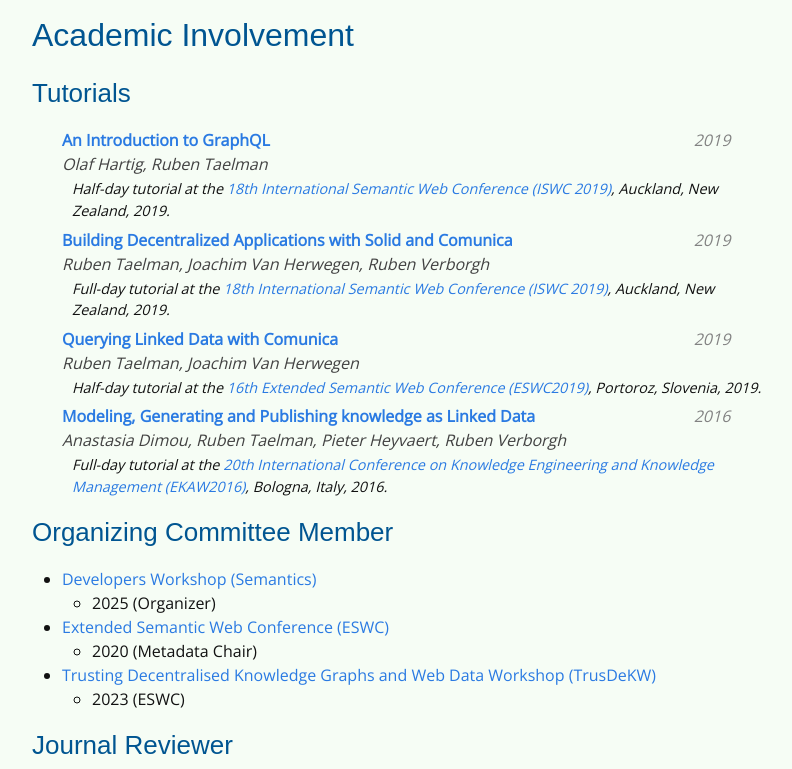
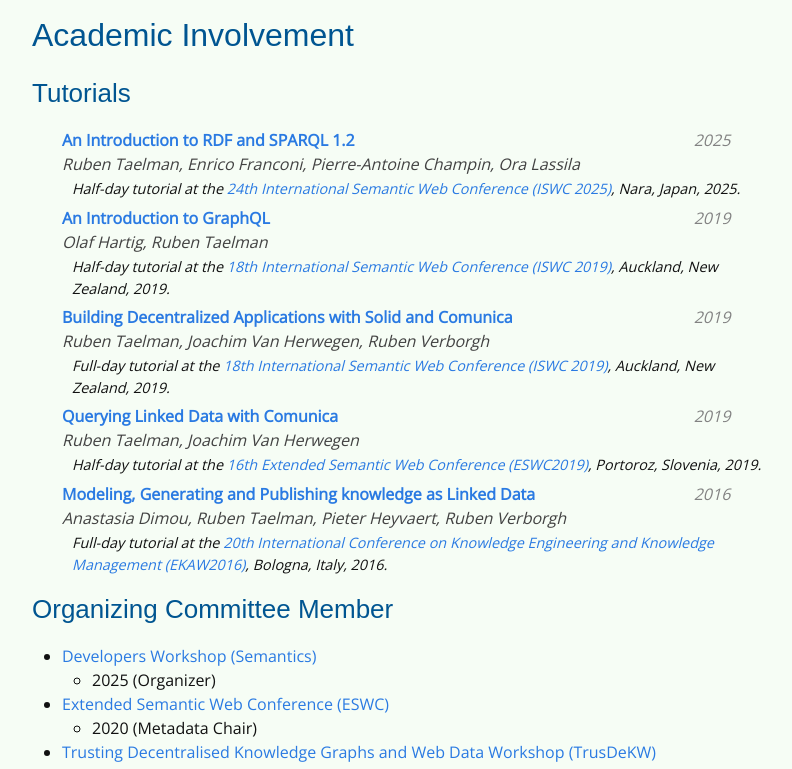
Before and after one commit to rubensworks/rubensworks.net, a Jekyll site: the page built from cv.md, in a window 1280 px wide and 900 px high, scrolled down 4917 px, cut to the strip 131-900 px from the top of the window. Shown: the whole strip, without its empty margins (238-1030 px from the left). Built offline with Jekyll 4.4.1, drawn with Linux system fonts in a browser that asks for light colours; some web fonts are replaced.

Commit message:
Add An Introduction to RDF and SPARQL 1.2 tutorial to cv.md

```diff
--- a/cv.md
+++ b/cv.md
@@ -376,6 +376,12 @@
 
 <ul class="cv-listing">
 {% include cv-listing.html
+    subject="[An Introduction to RDF and SPARQL 1.2]([https://www.ida.liu.se/research/semanticweb/events/GraphQLTutorialAtISWC2019.shtml](https://www.w3.org/Talks/2025/iswc-tutorial-rdfsparql-12/))"
+    date="2025"
+    authors="Ruben Taelman, Enrico Franconi, Pierre-Antoine Champin, Ora Lassila"
+    description="Half-day tutorial at the [24th International Semantic Web Conference (ISWC 2025)](https://iswc2025.semanticweb.org/), Nara, Japan, 2025."
+%}
+{% include cv-listing.html
     subject="[An Introduction to GraphQL](https://www.ida.liu.se/research/semanticweb/events/GraphQLTutorialAtISWC2019.shtml)"
     date="2019"
     authors="Olaf Hartig, Ruben Taelman"
```
